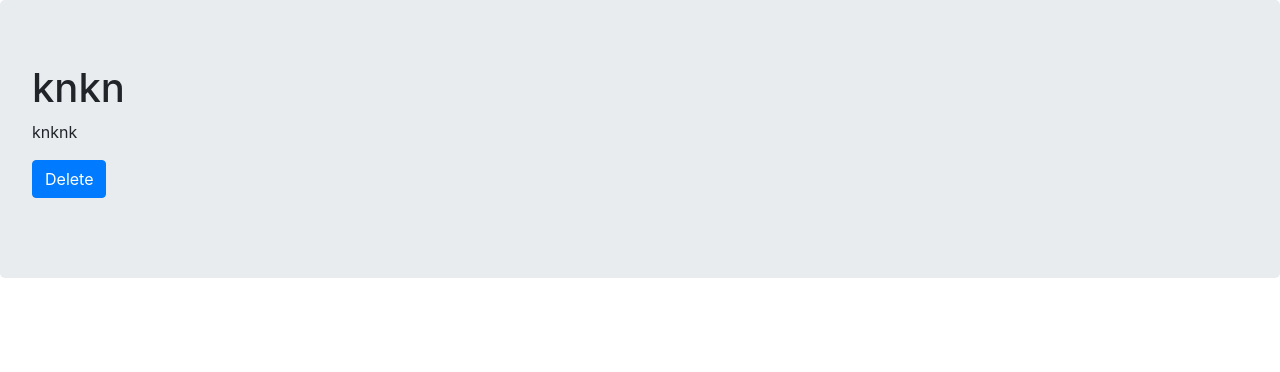
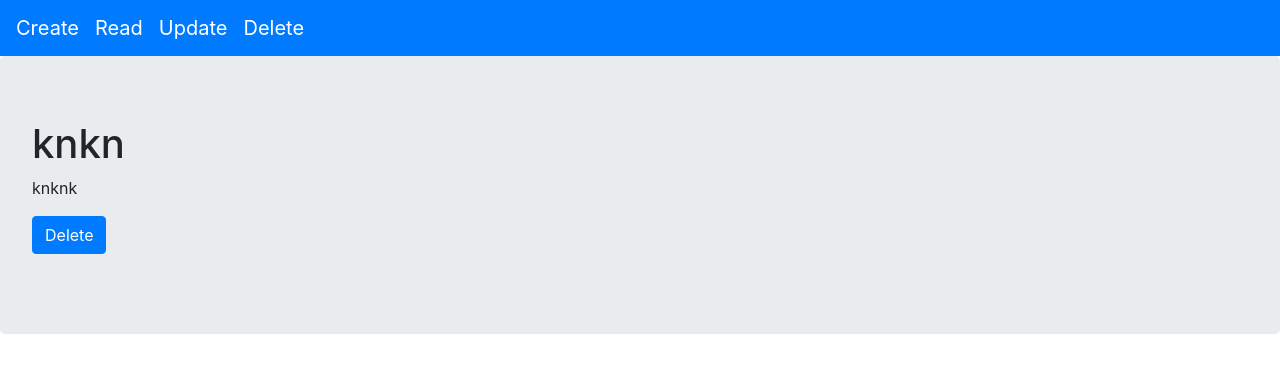
Before and after one commit to Dilansilva/MERN-CRUD, a React (Create React App) app: page / in a window 1280 px wide. Shown: the top 372 px of the page. Built offline with nearby package versions, Linux system fonts and the light colour scheme.

Commit message:
Added axio

```diff
--- a/package.json
+++ b/package.json
@@ -6,6 +6,7 @@
     "@testing-library/jest-dom": "^5.11.4",
     "@testing-library/react": "^11.1.0",
     "@testing-library/user-event": "^12.1.10",
+    "axios": "^0.21.1",
     "bootstrap": "^4.6.0",
     "react": "^17.0.1",
     "react-bootstrap": "^1.5.1",
--- a/src/components/DeleteCard.js
+++ b/src/components/DeleteCard.js
@@ -14,9 +14,12 @@ export default class DeleteCard extends Component {
                     <p>
                         {this.props.body}
                     </p>
-           <p>
-             <Button variant="primary">Delete</Button>
-           </p>
+            <p>
+                <Button
+                    variant="primary"
+                    onClick={this.props.click}
+                >Delete</Button>
+            </p>
            </Jumbotron>
         )
     }
--- a/src/pages/Create.js
+++ b/src/pages/Create.js
@@ -14,7 +14,6 @@ const Create = () => {
 
     const onClickSubmit = (e) => {
         e.preventDefault();//disable the page reload
-        //fetch here
 
     }
 
--- a/src/pages/Delete.js
+++ b/src/pages/Delete.js
@@ -1,5 +1,6 @@
 import React, { Component } from 'react';
 import DeleteCard from '../components/DeleteCard';//import delete card
+import NavigationBar from '../components/NavigationBar';//import navigation bar
 
 export default class Delete extends Component {
     constructor(props){
@@ -10,12 +11,15 @@ export default class Delete extends Component {
     }
     render() {
         return (
-            <div>
+            <>
+            <NavigationBar/>
                 <DeleteCard
                     heading="knkn"
                     body="knknk"
+                    // click={}
                 />
-            </div>
+
+            </>
         )
     }
 }
--- a/src/pages/Read.js
+++ b/src/pages/Read.js
@@ -8,6 +8,7 @@ const Read = () => {
         header: 'Dilan',
         body: 'This is a sample body'
    })//state for article
+
    useEffect(() => {
         //fetch api here
    },[]);
```
Also changed, not shown: 1 other file (tests, documents, lock files or other folders).
